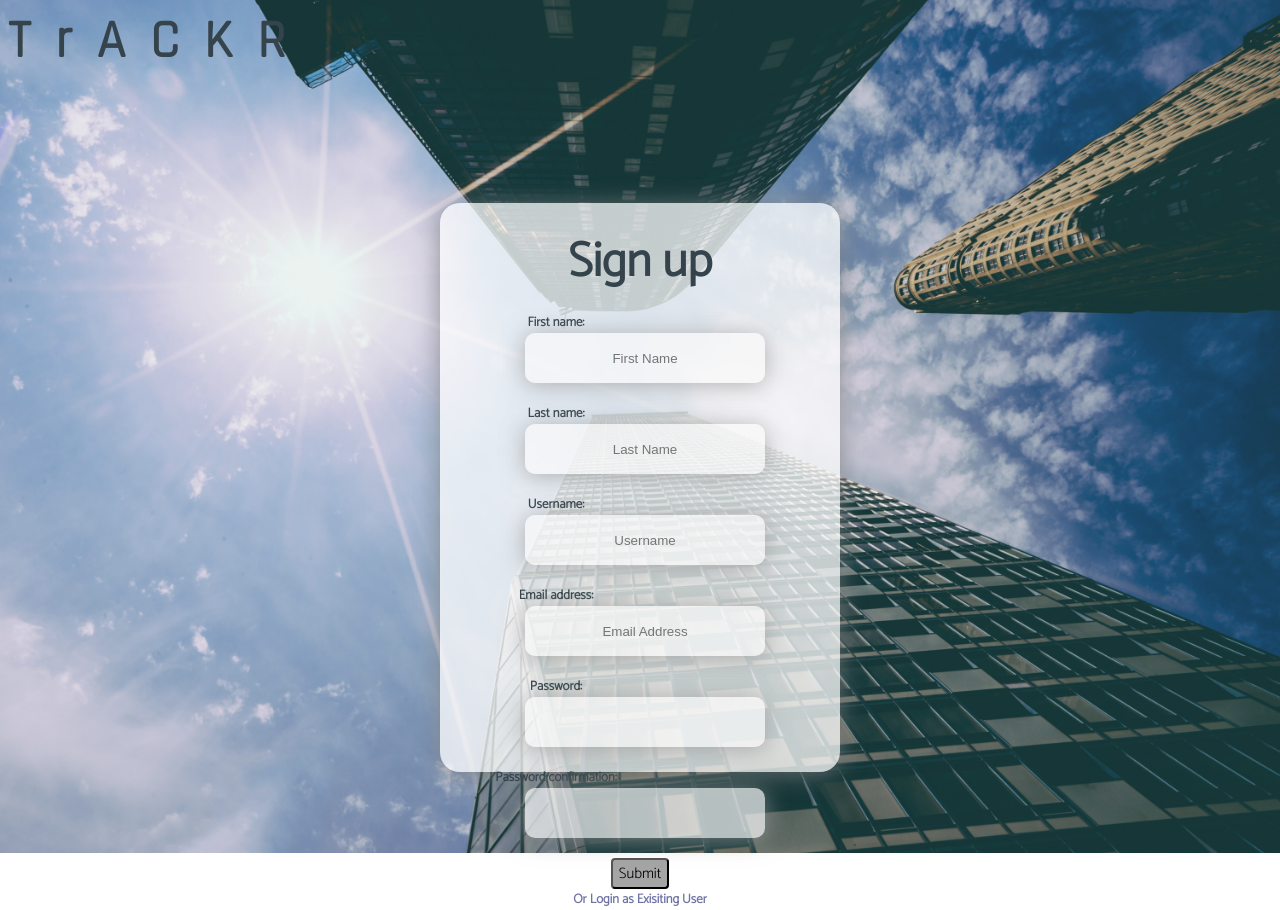
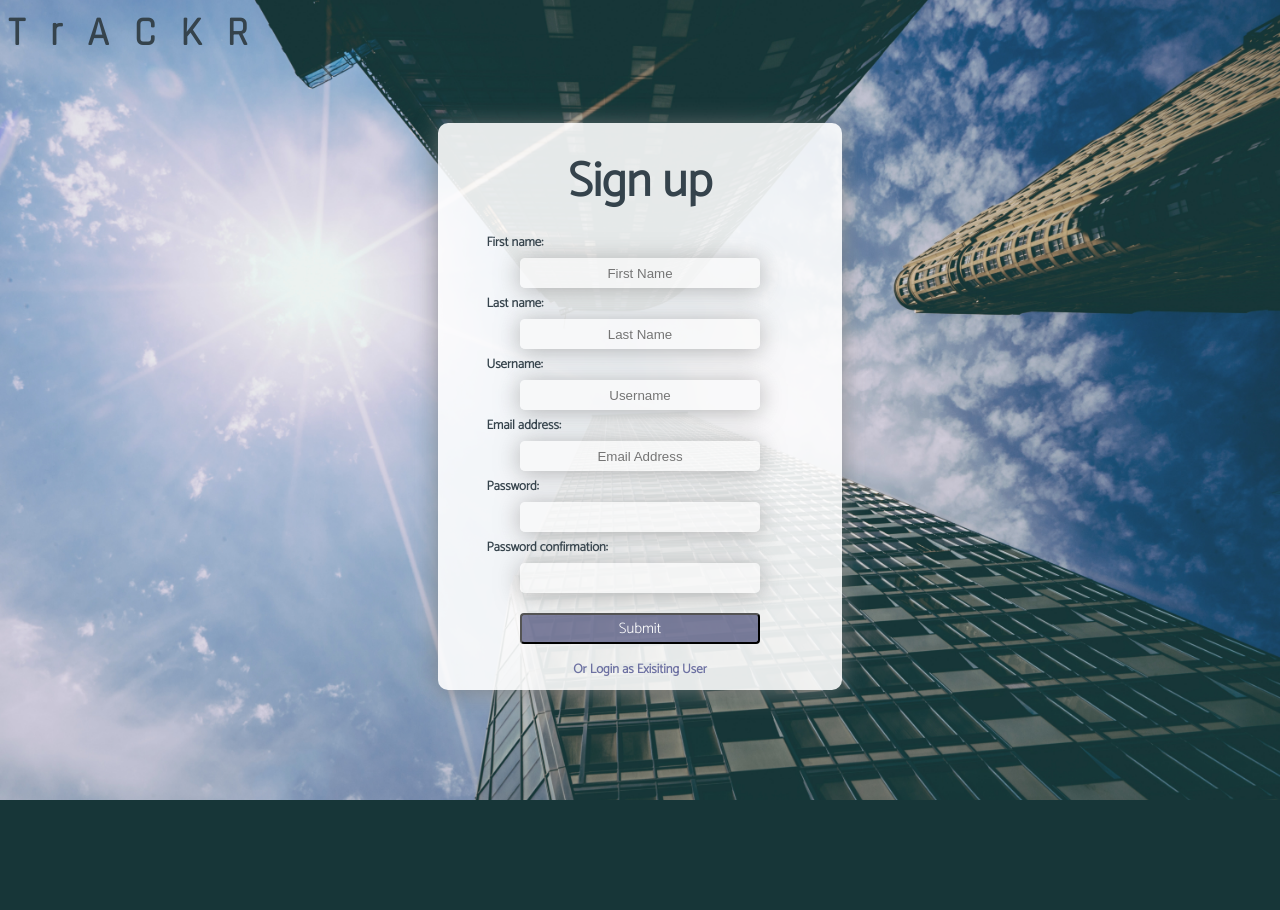
Before and after one commit to ldavidson45/staffing, a Django app: page /signup/ in a window 1280 px wide. After the commit the page ends 800 px from the top, so only its background shows below. Run offline with Django 3.2, Linux system fonts and the light colour scheme.

Commit message:
fix sign up page

```diff
--- a/staffing/static/css/signup.css
+++ b/staffing/static/css/signup.css
@@ -1,14 +1,14 @@
 @import url("https://fonts.googleapis.com/css?family=Catamaran:300|Neuton|Work+Sans:300");
 @import url("https://fonts.googleapis.com/css?family=Istok+Web|Rajdhani|Rubik|Source+Code+Pro|Titillium+Web|Ubuntu");
 .brand {
-  font-family: 'Rajdhani', sans-serif;
+  font-family: "Rajdhani", sans-serif;
   letter-spacing: 25px;
   color: #35434c;
-  font-size: 53px;
+  font-size: 40px;
 }
 
 h2 {
-  font-family: 'Catamaran', sans-serif;
+  font-family: "Catamaran", sans-serif;
   color: #35434c;
   margin-top: 10px;
   margin-bottom: 10px;
@@ -22,17 +22,24 @@ h2 {
 }
 
 form {
-  background-color: rgba(255, 255, 255, 0.749);
+  background-color: rgba(255, 255, 255, 0.89);
   -webkit-box-shadow: 0px 2px 23px 0px rgba(128, 128, 128, 0.75);
           box-shadow: 0px 2px 23px 0px rgba(128, 128, 128, 0.75);
   margin: auto;
-  margin-top: 4em;
-  width: 30%;
-  height: 70%;
+  margin-top: 2em;
+  width: 30vw;
+  height: auto;
   padding: 10px;
   text-align: center;
-  border-radius: 20px;
-  font-family: 'Catamaran', serif;
+  border-radius: 10px;
+  font-family: "Catamaran", serif;
+  display: -webkit-box;
+  display: -ms-flexbox;
+  display: flex;
+  -webkit-box-orient: vertical;
+  -webkit-box-direction: normal;
+      -ms-flex-direction: column;
+          flex-direction: column;
 }
 
 form li {
@@ -41,54 +48,68 @@ form li {
 
 form input {
   outline: none;
-  margin-bottom: 20px;
+  width: 25vw;
+  margin: 0 auto;
+  padding: 5px;
 }
 
 form label {
-  margin-left: -168px;
+  width: 80%;
   font-size: 13px;
   color: #35434c;
-  font-family: 'Catamaran', serif;
+  font-family: "Catamaran", serif;
+  text-align: left;
+  margin: 0 auto;
 }
 
 form ul {
   margin: 0;
 }
 
+@media only screen and (max-width: 600px) {
+  form {
+    width: 100vw;
+    margin: 0;
+  }
+}
+
 .form-input {
-  height: 50px;
+  height: 30px;
   outline: none;
   -webkit-box-shadow: 0px 2px 23px 0px rgba(154, 154, 154, 0.75);
           box-shadow: 0px 2px 23px 0px rgba(154, 154, 154, 0.75);
   background-color: rgba(249, 249, 249, 0.701);
   border: 0px solid;
   color: #373737;
-  border-radius: 10px;
+  border-radius: 5px;
   width: 15rem;
-  margin-left: 10px;
   text-align: center;
+  margin: 5px auto;
 }
 
 #id_password1,
 #id_password2 {
-  height: 50px;
+  height: 30px;
   outline: none;
   -webkit-box-shadow: 0px 2px 23px 0px rgba(154, 154, 154, 0.75);
           box-shadow: 0px 2px 23px 0px rgba(154, 154, 154, 0.75);
   background-color: rgba(249, 249, 249, 0.701);
   border: 0px solid;
   color: #373737;
-  border-radius: 10px;
+  border-radius: 5px;
   width: 15rem;
-  margin-left: 10px;
   text-align: center;
+  margin: 5px auto;
 }
 
 button {
-  font-family: 'Catamaran', serif;
+  font-family: "Catamaran", serif;
   border-radius: 4px;
   font-size: 15px;
-  background-color: rgba(85, 85, 85, 0.53);
+  width: 15rem;
+  margin: 15px auto;
+  color: white;
+  background-color: rgba(19, 23, 80, 0.53);
 }
 
 a {
@@ -96,4 +117,8 @@ a {
   text-decoration: none;
   color: rgba(81, 86, 145, 0.818);
 }
+
+.field-div {
+  width: 25rem;
+}
 /*# sourceMappingURL=signup.css.map */
--- a/staffing/static/css/signup.scss
+++ b/staffing/static/css/signup.scss
@@ -1,7 +1,7 @@
-@import url('https://fonts.googleapis.com/css?family=Catamaran:300|Neuton|Work+Sans:300');
-@import url('https://fonts.googleapis.com/css?family=Istok+Web|Rajdhani|Rubik|Source+Code+Pro|Titillium+Web|Ubuntu');
+@import url("https://fonts.googleapis.com/css?family=Catamaran:300|Neuton|Work+Sans:300");
+@import url("https://fonts.googleapis.com/css?family=Istok+Web|Rajdhani|Rubik|Source+Code+Pro|Titillium+Web|Ubuntu");
 
-$mainfont: 'Catamaran', sans-serif;
+$mainfont: "Catamaran", sans-serif;
 $darkblue: #35434c;
 $darkgreen: #465c4b;
 $yellow: #98946f;
@@ -9,14 +9,14 @@ $khaki: #c9be94;
 $lightyellow: #f5edbe;
 
 .brand {
-	font-family: 'Rajdhani', sans-serif;
+  font-family: "Rajdhani", sans-serif;
   letter-spacing: 25px;
   color: #35434c;
-	font-size: 53px;
+  font-size: 40px;
 }
 
 h2 {
-	font-family: 'Catamaran', sans-serif;
+  font-family: "Catamaran", sans-serif;
   color: #35434c;
   margin-top: 10px;
   margin-bottom: 10px;
@@ -24,72 +24,88 @@ h2 {
 }
 
 .signup-bg {
-	background-image: url('/static/images/bluesunupbuild.jpg');
+  background-image: url("/static/images/bluesunupbuild.jpg");
   background-repeat: no-repeat;
   background-size: cover;
 }
 
 form {
-	background-color: rgba(255, 255, 255, 0.749);
+  background-color: rgba(255, 255, 255, 0.89);
   box-shadow: 0px 2px 23px 0px rgba(128, 128, 128, 0.75);
   margin: auto;
-	margin-top: 4em;
-	width: 30%;
-	height: 70%;
+  margin-top: 2em;
+  width: 30vw;
+  height: auto;
   padding: 10px;
   text-align: center;
-	border-radius: 20px;
-	font-family: 'Catamaran', serif;
+  border-radius: 10px;
+  font-family: "Catamaran", serif;
+  display: flex;
+  flex-direction: column;
   li {
     list-style-type: none;
   }
   input {
     outline: none;
-		margin-bottom: 20px;
+    width: 25vw;
+    margin: 0 auto;
+    padding: 5px;
   }
   label {
-		margin-left: -168px;
+    width: 80%;
     font-size: 13px;
     color: $darkblue;
-		font-family: 'Catamaran', serif;
+    font-family: "Catamaran", serif;
+    text-align: left;
+    margin: 0 auto;
   }
   ul {
     margin: 0;
   }
 }
 
+@media only screen and (max-width: 600px) {
+  form {
+    width: 100vw;
+    margin: 0;
+  }
+}
+
 .form-input {
-	height: 50px;
+  height: 30px;
   outline: none;
   box-shadow: 0px 2px 23px 0px rgba(154, 154, 154, 0.75);
   background-color: rgba(249, 249, 249, 0.701);
   border: 0px solid;
   color: rgb(55, 55, 55);
-	border-radius: 10px;
+  border-radius: 5px;
   width: 15rem;
-	margin-left: 10px;
   text-align: center;
+  margin: 5px auto;
 }
 
 #id_password1,
 #id_password2 {
-	height: 50px;
+  height: 30px;
   outline: none;
   box-shadow: 0px 2px 23px 0px rgba(154, 154, 154, 0.75);
   background-color: rgba(249, 249, 249, 0.701);
   border: 0px solid;
   color: rgb(55, 55, 55);
-	border-radius: 10px;
+  border-radius: 5px;
   width: 15rem;
-	margin-left: 10px;
   text-align: center;
+  margin: 5px auto;
 }
 
 button {
-	font-family: 'Catamaran', serif;
+  font-family: "Catamaran", serif;
   border-radius: 4px;
   font-size: 15px;
-	background-color: rgba(85, 85, 85, 0.53);
+  width: 15rem;
+  margin: 15px auto;
+  color: white;
+  background-color: rgba(19, 23, 80, 0.53);
 }
 
 a {
@@ -97,3 +113,7 @@ a {
   text-decoration: none;
   color: rgba(81, 86, 145, 0.818);
 }
+
+.field-div {
+  width: 25rem;
+}
--- a/staffing/templates/signup.html
+++ b/staffing/templates/signup.html
@@ -10,15 +10,13 @@
 <form action="{% url 'signup' %}" method="post" >
   {% csrf_token %}
 <h2>Sign up</h2>
-  <div class="singup-form">
     {% for field in form.visible_fields %}
-    <div>{{field.label_tag}}<div>
-    <div>{{ field }}</div>
+    {{field.label_tag}}
+    {{ field }}
     {% endfor %}
   </ul>
 
   <button type="submit">Submit</button>
-  <br>
   <a href="/login/">Or Login as Exisiting User<a>
 </form>
 
```
Also changed, not shown: 1 other file. Lines whose indentation alone changed are shown as unchanged.
